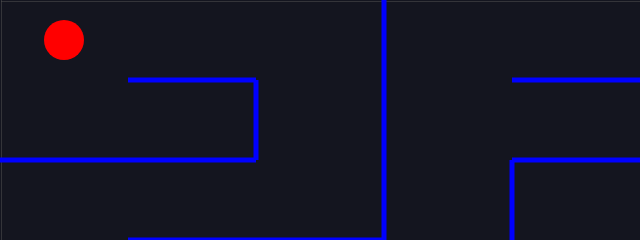
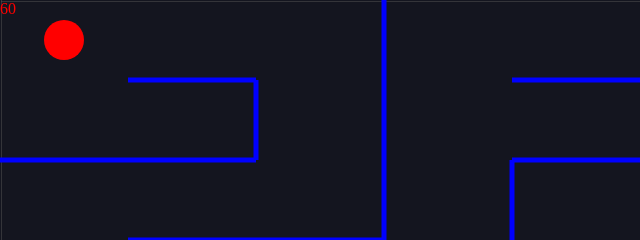
Before and after one commit to cmooredev/js-Maze, a plain HTML site: page index.html in a window 1280 px wide. Shown: the top 240 px of the page, 0-640 px from the left. Drawn offline with nearby package versions, Linux system fonts and the light colour scheme; animation ran at ten frames a second.

Commit message:
adding features

```diff
--- a/app.js
+++ b/app.js
@@ -32,6 +32,12 @@ const startGame = () => {
     });
     Render.run(render);
     Runner.run(Runner.create(), engine);
+
+    //Timer
+    const setTimer = () => {
+        const timer = document.querySelector('#timer');
+        console.log(timer.innerHTML);
+    };
 
     //Walls
     const walls = [
@@ -122,6 +128,7 @@ const startGame = () => {
 
 
     };
+    setTimer();
     stepThroughCell(startRow, startColumn);
 
     horizontals.forEach((row, rowIndex) => {
--- a/index.html
+++ b/index.html
@@ -25,12 +25,22 @@
             height: 100vh;
             width: 100vw;
         }
+
+        #timer {
+            color: red;
+            display: flex;
+            justify-content: center;
+            align-items: center;
+            position: absolute;
+            z-index: 1;
+        }
     </style>
     <meta charset="UTF-8">
     <meta name="viewport" content="width=device-width, initial-scale=1.0">
     <title>Document</title>
 </head>
 <body>
+    <div id="timer">60</div>
     <div class="winner hidden">
         <h1>Winner!</h1>
         <button id="replay">Play Again</button>
```
